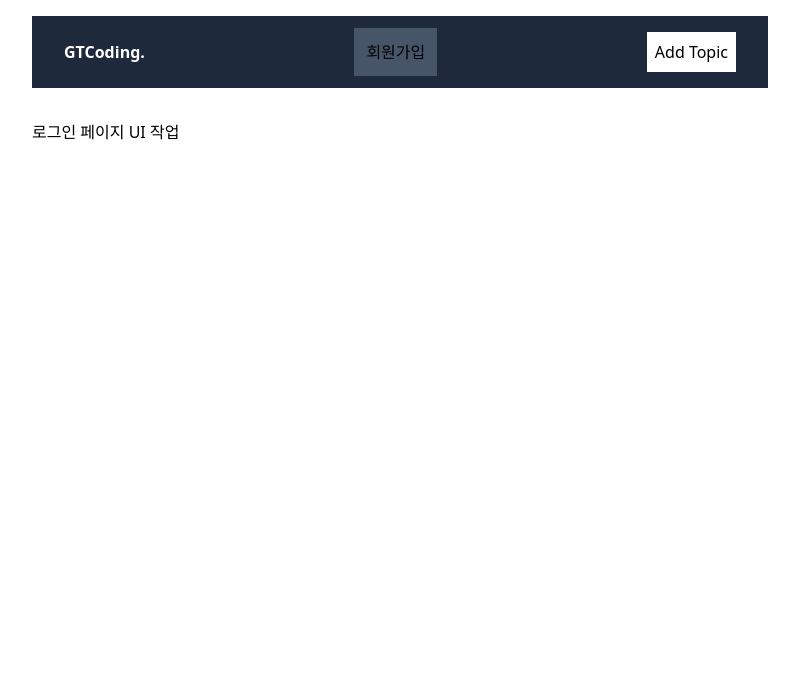
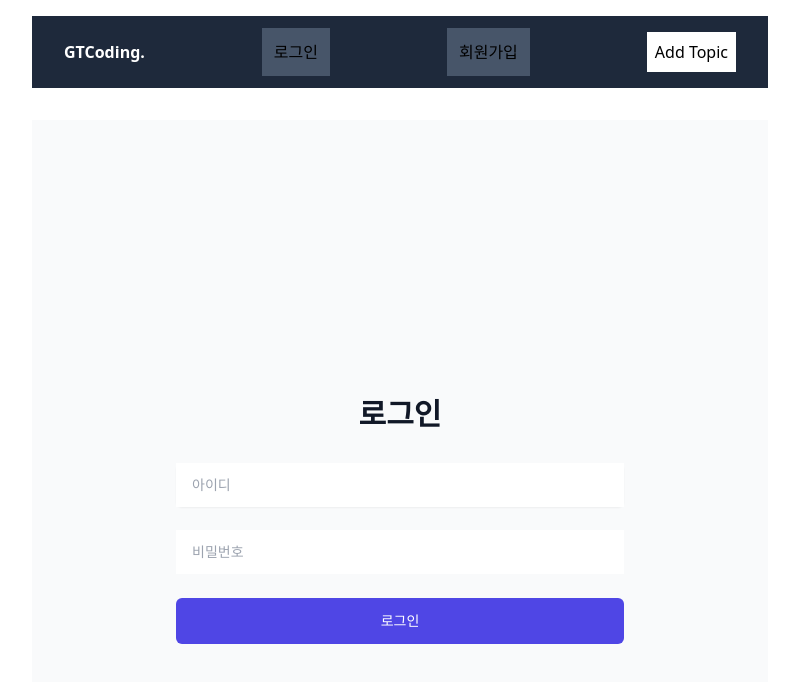
Before and after one commit to kyoungholee/mongo-crud, a Next.js app: page /components/login in a window 1280 px wide. Shown: the top 682 px of the page, without its empty margins (240-1039 px from the left). Built offline with nearby package versions, Linux system fonts and the light colour scheme.

Commit message:
style : Tailwind를 이용해 간단한 로그인 UI 완성

```diff
--- a/src/app/api/boards/Navbar.tsx
+++ b/src/app/api/boards/Navbar.tsx
@@ -8,6 +8,10 @@ export default function Navbar() {
       <Link className="font-bold text-white" href={"/"}>
         GTCoding.
       </Link>
+
+      <Link className="p-3 bg-slate-600" href={'/components/login'}>
+        로그인
+      </Link>
       <Link className="p-3 bg-slate-600" href={'/components/viewRegister'}>
         회원가입
       </Link>
--- a/src/app/components/login/page.tsx
+++ b/src/app/components/login/page.tsx
@@ -1,7 +1,74 @@
-"use client"
+'use client'
 
-export default function Login() {
+
+import React, { useState } from 'react';
+
+const Login = () => {
+  const [loginForm, setLoginForm] = useState({
+    username: '',
+    password: '',
+  });
+
+  const handleChange = (e : any) => {
+    const { name, value } = e.target;
+    setLoginForm((prev) => ({ ...prev, [name]: value }));
+  };
+
+  const handleSubmit = (e : any) => {
+    e.preventDefault();
+    // TODO: 로그인 처리 로직 추가
+    console.log('로그인 폼 데이터:', loginForm);
+  };
+
   return (
-    <div>로그인 페이지 UI 작업 </div>
-  )
-}
+    <div className={`min-h-screen flex items-center justify-center bg-gray-50 py-12 px-4 sm:px-6 lg:px-8`}>
+      <div className={`max-w-md w-full`}>
+        <div>
+          <h2 className={`text-center text-3xl leading-9 font-extrabold text-gray-900`}>로그인</h2>
+        </div>
+        <form className={`mt-8`} onSubmit={handleSubmit}>
+          <div className={`rounded-md shadow-sm`}>
+            <div className={`-mt-px relative`}>
+              <input
+                id="username"
+                name="username"
+                type="text"
+                required
+                className={`form-input py-3 px-4 block w-full leading-5 rounded-none transition duration-150 ease-in-out sm:text-sm sm:leading-5`}
+                placeholder="아이디"
+                value={loginForm.username}
+                onChange={handleChange}
+              />
+            </div>
+          </div>
+
+          <div className={`mt-6`}>
+            <div className={`-mt-px relative`}>
+              <input
+                id="password"
+                name="password"
+                type="password"
+                required
+                className={`form-input py-3 px-4 block w-full leading-5 rounded-none transition duration-150 ease-in-out sm:text-sm sm:leading-5`}
+                placeholder="비밀번호"
+                value={loginForm.password}
+                onChange={handleChange}
+              />
+            </div>
+          </div>
+
+          <div className={`mt-6`}>
+            <button
+              type="submit"
+              className={`group relative w-full flex justify-center py-3 px-4 border border-transparent text-sm leading-5 font-medium rounded-md text-white bg-indigo-600 hover:bg-indigo-500 focus:outline-none focus:border-indigo-700 focus:shadow-outline-indigo active:bg-indigo-800 transition duration-150 ease-in-out`}
+            >
+              로그인
+            </button>
+          </div>
+        </form>
+      </div>
+    </div>
+  );
+};
+
+export default Login;
```
